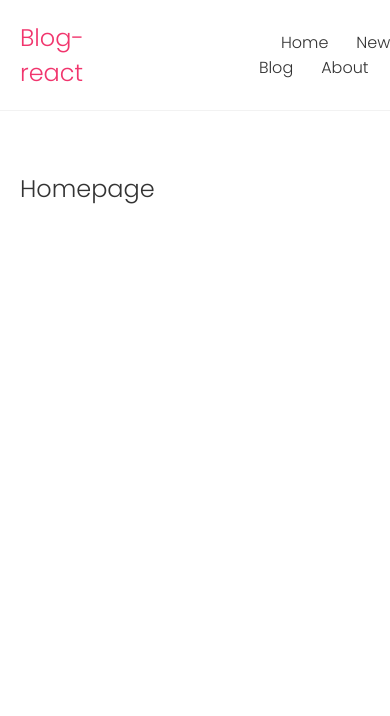
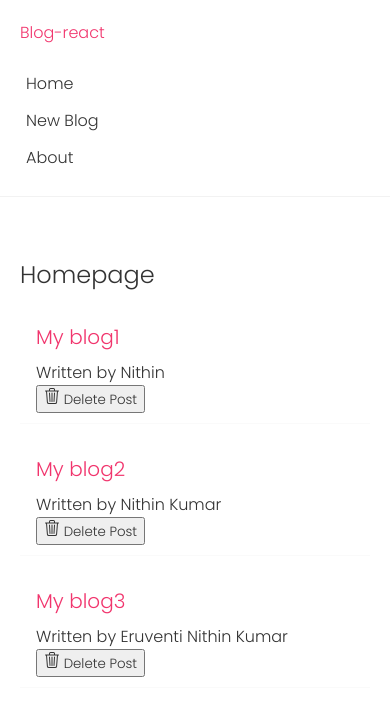
Before and after one commit to Nithinkumar-05/Blog-react, a React (Create React App) app: page / in a window 390 px wide. Shown: the top 716 px of the page. Built offline with nearby package versions, Linux system fonts and the light colour scheme; a web font is replaced by a local one.

Commit message:
delete function add to the blog

```diff
--- /dev/null
+++ b/src/Bloglist.js
@@ -0,0 +1,21 @@
+
+const BlogList = ({ blogs,handleDelete }) => {
+
+    return (
+        <div className="blog-list">
+            {blogs.map((blog) => (
+                <div className="blog-preview" key={blog.id}>
+                    <h3>{blog.title}</h3>
+                    <p>Written by {blog.author}</p>
+                    <button  onClick={()=> handleDelete(blog.id)} >
+                    <svg xmlns="http://www.w3.org/2000/svg" width="16" height="16" fill="currentColor" className="bi bi-trash3" viewBox="0 0 16 16">
+                        <path d="M6.5 1h3a.5.5 0 0 1 .5.5v1H6v-1a.5.5 0 0 1 .5-.5M11 2.5v-1A1.5 1.5 0 0 0 9.5 0h-3A1.5 1.5 0 0 0 5 1.5v1H1.5a.5.5 0 0 0 0 1h.538l.853 10.66A2 2 0 0 0 4.885 16h6.23a2 2 0 0 0 1.994-1.84l.853-10.66h.538a.5.5 0 0 0 0-1zm1.958 1-.846 10.58a1 1 0 0 1-.997.92h-6.23a1 1 0 0 1-.997-.92L3.042 3.5zm-7.487 1a.5.5 0 0 1 .528.47l.5 8.5a.5.5 0 0 1-.998.06L5 5.03a.5.5 0 0 1 .47-.53Zm5.058 0a.5.5 0 0 1 .47.53l-.5 8.5a.5.5 0 1 1-.998-.06l.5-8.5a.5.5 0 0 1 .528-.47M8 4.5a.5.5 0 0 1 .5.5v8.5a.5.5 0 0 1-1 0V5a.5.5 0 0 1 .5-.5"/>
+                            </svg> Delete Post
+                    </button>
+                </div>
+            ))}
+        </div>
+    );
+}
+
+export default BlogList;
--- a/src/Home.js
+++ b/src/Home.js
@@ -1,9 +1,41 @@
+import { useState , useEffect } from 'react';
+import BlogList from './Bloglist';
+
 const Home = () => {
+    const [blogs, setBlogs] = useState([
+        {
+            title: "My blog1",
+            body: "First blog in the website",
+            author: "Nithin",
+            id: 1
+        },
+        {
+            title: "My blog2",
+            body: "Second blog in the website",
+            author: "Nithin Kumar",
+            id: 2
+        },
+        {
+            title: "My blog3",
+            body: "Third blog in the website",
+            author: "Eruventi Nithin Kumar",
+            id: 3
+        }
+    ]);
+    const handleDelete=(id)=> {
+       const newBlogs = blogs.filter(blog=> blog.id !== id);
+       setBlogs(newBlogs);
+
+    };
+    useEffect(()=>{
+        console.log('use effect ran');
+    })
     return (
         <div className="home">
             <h2>Homepage</h2>
+            <BlogList blogs={blogs}  handleDelete={handleDelete} />
         </div>
-     );
+    );
 }
 
 export default Home;
--- a/src/index.css
+++ b/src/index.css
@@ -1,6 +1,4 @@
-
 @import url('https://fonts.googleapis.com/css2?family=Inria+Sans:ital,wght@0,400;1,300&family=Poppins:wght@300;700;900&display=swap');
-
 
 /* base styles */
 * {
@@ -10,6 +8,7 @@
   font-style: normal;
   color: #333;
 }
+
 .navbar {
   padding: 20px;
   display: flex;
@@ -18,23 +17,64 @@
   margin: 0 auto;
   border-bottom: 1px solid #f2f2f2;
 }
+
 .navbar h1 {
   color: #f1356d;
 }
+
 .navbar .links {
-  margin-left: 50%;
+  margin-left: auto; /* Adjusted */
   gap: 10px;
 }
+
 .navbar a {
-  margin-left: 16px;
   text-decoration: none;
   padding: 6px;
 }
+
 .navbar a:hover {
   color: #f1356d;
 }
+
 .content {
   max-width: 100%;
   margin: 40px auto;
   padding: 20px;
 }
+
+/* Media Queries */
+@media only screen and (max-width: 768px) {
+  .navbar {
+    flex-direction: column;
+    align-items: flex-start;
+  }
+
+  .navbar .links {
+    margin-left: 0;
+    margin-top: 20px;
+  }
+
+  .navbar a {
+    margin-left: 0;
+    display: block;
+  }
+  .navbar h1{
+    font-size: 1rem;
+  }
+}
+
+.blog-preview{
+  padding: 10px 16px;
+  margin: 20px 0;
+  border-bottom: 1px solid #fafafa;
+}
+
+.blog-preview:hover{
+  box-shadow: 1px 3px 5px rgba(0,0,0,0.2);
+}
+
+.blog-preview h3{
+  font-size: 20px;
+  color: #f1356d;
+  margin-bottom: 8px;
+}
```
